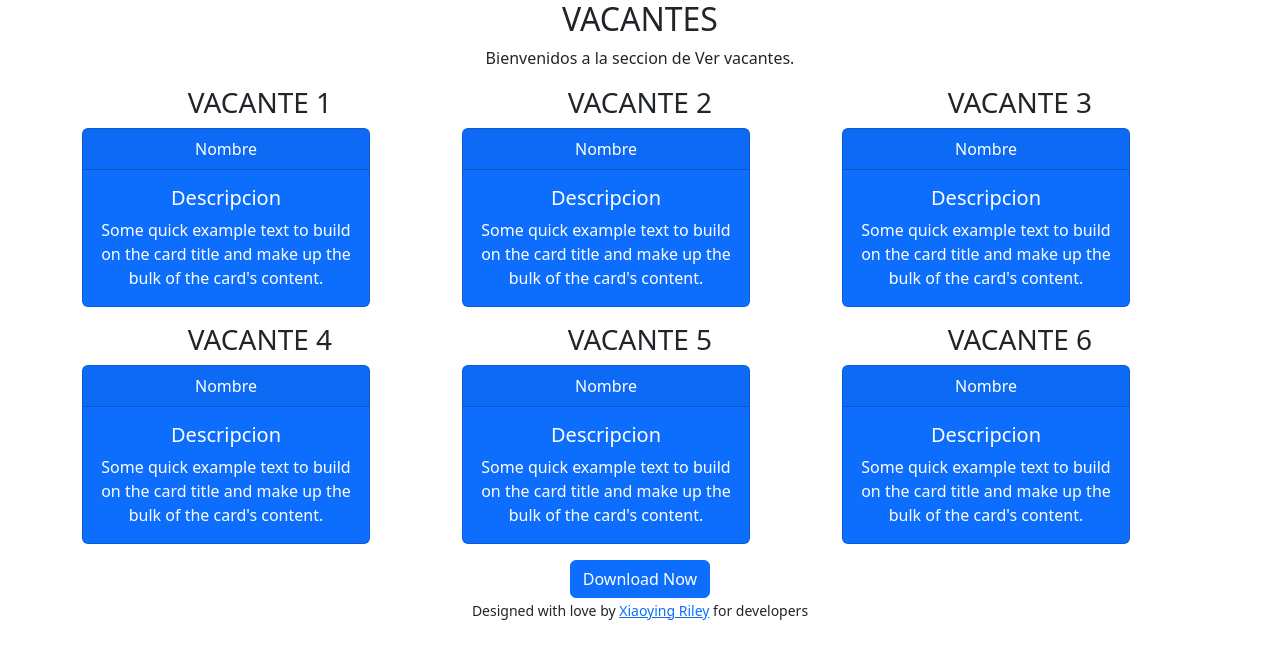
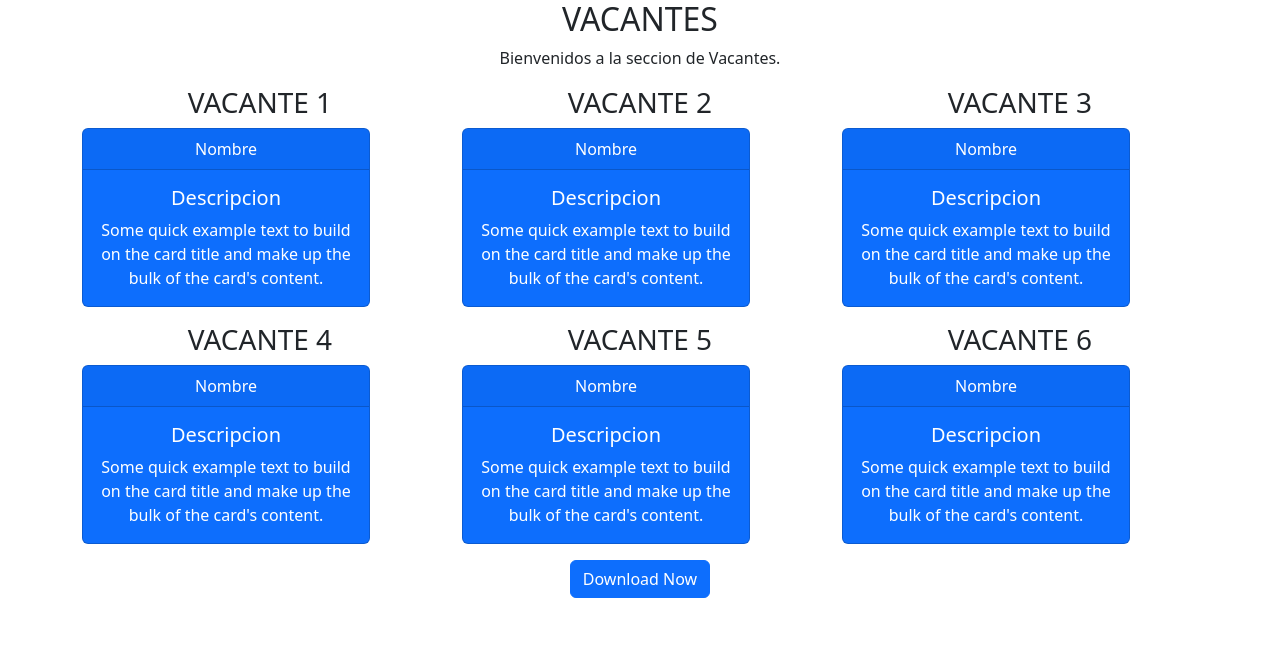
Before and after one commit to PALANTOC31416/EmpleaT, a PHP site: page /VerVacantes.html in a window 1280 px wide. Shown: the top 659 px of the page. Run offline with PHP 8.4, Linux system fonts and the light colour scheme; some libraries are stand-ins or nearby versions.

Commit message:
today modified 22-11

```diff
--- a/AgregarVacante.html
+++ b/AgregarVacante.html
@@ -54,7 +54,8 @@
             <div class="form-group">
               <div class= "col-sm-12 has-feedback">
                 <label for="" class="control-label">Descripcion</label>
-                <p><textarea name="Descripcion" placeholder="Descripcion"> </textarea></p>
+                <p><textarea name="Descripcion" placeholder="Descripcion">
+                </textarea></p>
                     <!--<p><input type="submit" value="Enviar mensaje"></p> -->
                 <!--
                 <select title="Para escolher várias modalidades, segure a tecla Ctrl" alt="Para escolher várias modalidades, segure a tecla Ctrl" name="modalidades[]" class="form-control" multiple="">
--- a/VerVacantes.html
+++ b/VerVacantes.html
@@ -672,7 +672,7 @@ var shareasaleSSCID=shareasaleGetParameterByName("sscid");function shareasaleSet
             <div class="container">
                 <h2 class="title">VACANTES</h2>
                 <div class="intro">
-                    <p>Bienvenidos a la seccion de Ver vacantes.</p>
+                    <p>Bienvenidos a la seccion de Vacantes.</p>
 
                 </div><!--//intro-->
                 <div id="cards-wrapper" class="cards-wrapper row">
@@ -784,7 +784,7 @@ var shareasaleSSCID=shareasaleGetParameterByName("sscid");function shareasaleSet
     <footer class="footer text-center">
         <div class="container">
             <!--/* This template is free as long as you keep the footer attribution link. If you'd like to use the template without the attribution link, you can buy the commercial license via our website: themes.3rdwavemedia.com Thank you for your support. :) */-->
-            <small class="copyright">Designed with <span class="sr-only">love</span><i class="fas fa-heart"></i> by <a href="https://themes.3rdwavemedia.com/" target="_blank">Xiaoying Riley</a> for developers</small>
+            <!--<small class="copyright">Designed with <span class="sr-only">love</span><i class="fas fa-heart"></i> by <a href="https://themes.3rdwavemedia.com/" target="_blank">Xiaoying Riley</a> for developers</small> -->
 
         </div><!--//container-->
     </footer><!--//footer-->
--- a/style-IniciarSesion.css
+++ b/style-IniciarSesion.css
@@ -4,7 +4,7 @@ body {
     padding: 0;
     /*background-color: rgb(0, 0, 0);  */
     font-family: "lato", sans-serif;
-    background-image: url(Imagenes/IniciarSesion.jpeg);
+    background-image: url(Imagenes/fondo1.jpg);
     background-size: cover;
   }
 
--- a/style-Registro.css
+++ b/style-Registro.css
@@ -4,7 +4,7 @@ body {
   padding: 0;
   /*background-color: rgb(0, 0, 0);  */
   font-family: "lato", sans-serif;
-  background-image: url(Imagenes/Registro.jpeg);
+  background-image: url(Imagenes/fondo1.jpg);
   background-size: cover;
   color: black;
   font-weight: bold;
```
Also changed, not shown: Imagenes/fondo1.jpg (added).
